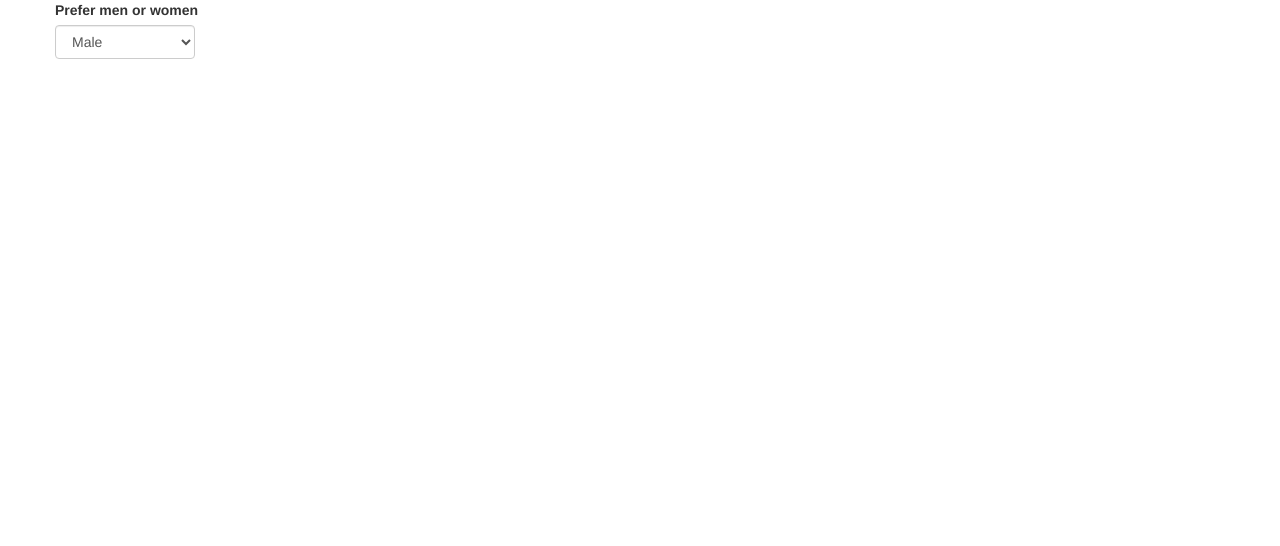
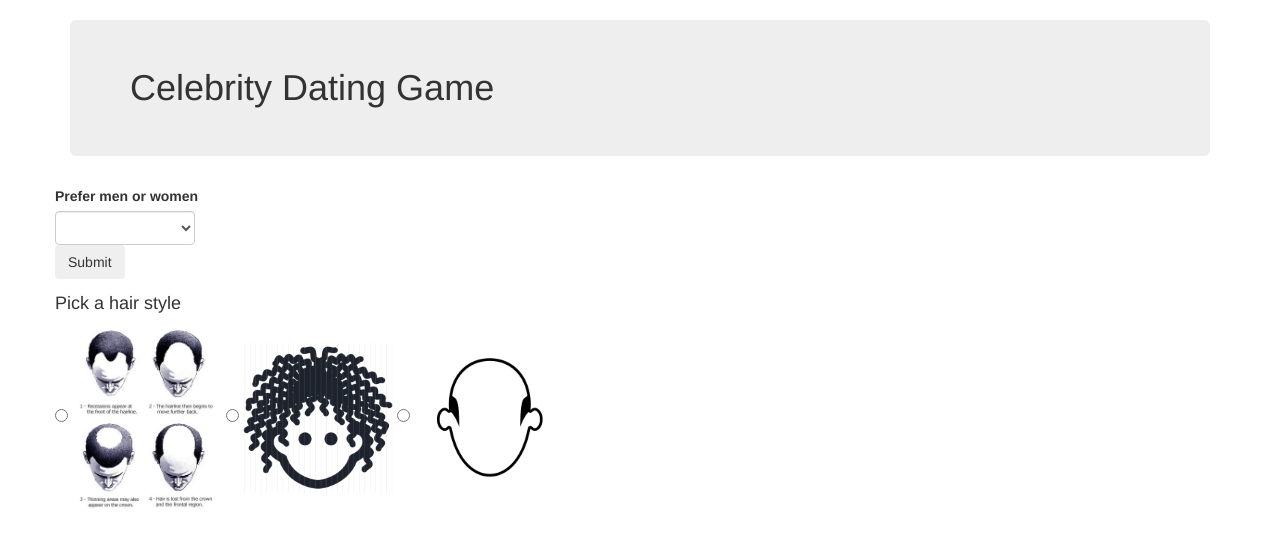
Before and after one commit to eliseylenore/celebrity-dating, a plain HTML site: page index.html in a window 1280 px wide. Drawn offline with nearby package versions, Linux system fonts and the light colour scheme.

Commit message:
add hair options for males. This is a test!

```diff
--- a/css/styles.css
+++ b/css/styles.css
@@ -1,3 +1,7 @@
 .form-control {
   width: 12%;
 }
+
+img {
+  width: 150px;
+}
--- a/index.html
+++ b/index.html
@@ -10,14 +10,41 @@
     <title></title>
   </head>
   <body class="container">
+    <h1 class="jumbotron">Celebrity Dating Game</h1>
     <div class="row">
       <div class="">
         <form class="" action="index.html" method="post">
-          <label>Prefer men or women</label>
-          <select class="form-control" id="beverage">
-            <option>Male</option>
-            <option>Female</option>
-          </select>
+          <div class="form-group">
+            <label>Prefer men or women</label>
+            <select class="form-control" id="beverage">
+              <option></option>
+              <option>Male</option>
+              <option>Female</option>
+            </select>
+            <button type="submit" class="btn" name="button">Submit</button>
+          </div>
+          <div class="form-group" id="maleOptions">
+            <h4>Pick a hair style</h4>
+            <label>
+              <input type="radio" name="hair" value="receding">
+              <img src="img/receding.jpg" alt="a diagram of receding hair lines" />
+
+              <label>
+                <input type="radio" name="hair" value="curly">
+                <img src="img/curly.png" alt="curly haired gentleman" />
+              </label>
+
+              <label>
+                <input type="radio" name="hair" value="bald">
+                <img src="img/bald.png" alt="a bald man" />
+              </label>
+            </label>
+          </div>
+
+          <div class="">
+
+          </div>
+
         </form>
       </div>
 
```
